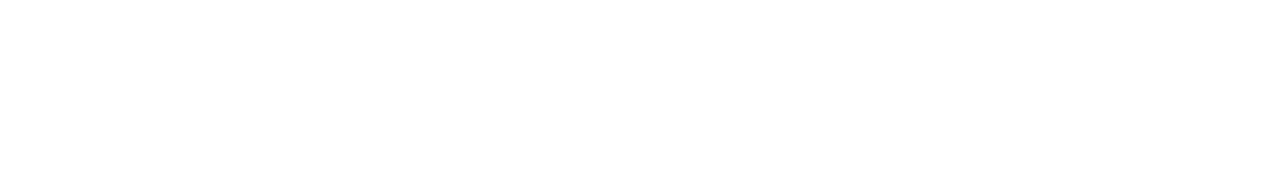
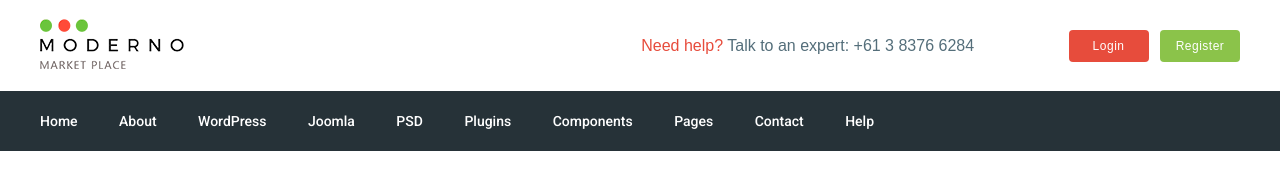
Before and after one commit to alex-nov-777/moderno, a website: page app/index.html in a window 1280 px wide. Drawn offline with nearby package versions, Linux system fonts and the light colour scheme; files that its build step writes are made by us from their sources.

Commit message:
added header

```diff
--- a/app/index.html
+++ b/app/index.html
@@ -1,17 +1,83 @@
 <!DOCTYPE html>
 <html lang="en">
+
 <head>
   <meta charset="UTF-8">
   <meta name="viewport" content="width=device-width, initial-scale=1.0">
   <meta http-equiv="X-UA-Compatible" content="ie=edge">
   <title>Moderno</title>
+  <link href="https://fonts.googleapis.com/css2?family=Roboto:wght@400;500;700&display=swap" rel="stylesheet">
   <link rel="stylesheet" href="css/style.min.css">
 </head>
+
 <body>
-
+  <header class="header">
+    <div class="header__top">
+      <div class="container">
+        <div class="header__top-inner">
+          <div class="header__logo">
+            <a href="#">
+              <img src="images/logo/logo.png" alt="">
+            </a>
+          </div>
+          <div class="header__text">
+            <a href="#">
+              <span>Need help?</span>
+            </a>
+            Talk to an expert:
+            <a class="header__phone" href="tel:61383766284">+61 3 8376 6284</a>
+          </div>
+          <div class="header__box">
+            <a class="basket" href="#"></a>
+            <a class="header__btn header__btn-login" href="#">Login</a>
+            <a class="header__btn header__btn-register" href="#">Register</a>
+          </div>
+        </div>
+      </div>
+    </div>
+    <div class="header__menu">
+      <div class="container">
+        <nav class="menu">
+          <ul class="menu__list">
+            <li>
+              <a href="#">Home</a>
+            </li>
+            <li>
+              <a href="#">About</a>
+            </li>
+            <li>
+              <a href="#">WordPress</a>
+            </li>
+            <li>
+              <a href="#">Joomla</a>
+            </li>
+            <li>
+              <a href="#">PSD</a>
+            </li>
+            <li>
+              <a href="#">Plugins</a>
+            </li>
+            <li>
+              <a href="#">Components</a>
+            </li>
+            <li>
+              <a href="#">Pages</a>
+            </li>
+            <li>
+              <a href="#">Contact</a>
+            </li>
+            <li>
+              <a href="#">Help</a>
+            </li>
+          </ul>
+        </nav>
+      </div>
+    </div>
+  </header>
 
   <script src="https://ajax.googleapis.com/ajax/libs/jquery/3.4.1/jquery.min.js"></script>
   <script src="js/libs.min.js"></script>
   <script src="js/main.js"></script>
 </body>
+
 </html>
--- a/app/scss/_fonts.scss
+++ b/app/scss/_fonts.scss
@@ -0,0 +1,21 @@
+@font-face {
+   font-family: 'Roboto-Regular', sans-serif;
+   src: url('../fonts/Roboto-Regular.woff2') format('woff2'),
+		  url('../fonts/Roboto-Regular.woff') format('woff');
+   font-weight: 400;
+   font-display: swap;
+}
+@font-face {
+   font-family: 'Roboto-Medium', sans-serif;
+   src: url('../fonts/Roboto-Medium.woff2') format('woff2'),
+		  url('../fonts/Roboto-Medium.woff') format('woff');
+   font-weight: 500;
+   font-display: swap;
+}
+@font-face {
+   font-family: 'Roboto-Bold', sans-serif;
+   src: url('../fonts/Roboto-Bold.woff2') format('woff2'),
+		  url('../fonts/Roboto-Bold.woff') format('woff');
+   font-weight: 700;
+   font-display: swap;
+}
--- /dev/null
+++ b/app/scss/_global.scss
@@ -0,0 +1,34 @@
+html{
+   box-sizing: border-box;
+   overflow-x: hidden;
+}
+*{
+   padding: 0;
+   margin: 0;
+   border: 0;
+}
+*::before,
+*::after{
+   box-sizing: inherit;
+}
+a{
+   display: inline-block;
+   text-decoration: none;
+   color: $text;
+}
+ul,
+li{
+   margin: 0;
+   padding: 0;
+   list-style: none;
+}
+body{
+   font-family: 'Roboto-Regular', sans-serif;
+   font-weight: 400;
+   color: $text;
+}
+.container{
+   max-width: 1200px;
+   margin: 0 auto;
+   padding: 0 15px;
+}
--- a/app/scss/_vars.scss
+++ b/app/scss/_vars.scss
@@ -0,0 +1,4 @@
+$text: #546e7a;
+$red: #e74c3c;
+$green: #8bc34a;
+$bg: #263238;
--- a/app/scss/style.scss
+++ b/app/scss/style.scss
@@ -1,5 +1,65 @@
 @import "vars";
-@import "libs";
+@import "global";
 @import "fonts";
 
-@import "media";
+.header {
+
+   &__top-inner {
+      height: 91px;
+      display: flex;
+      justify-content: space-between;
+      align-items: center;
+   }
+   &__text {
+      margin-left: auto;
+      margin-right: 90px;
+      span{
+         color: $red;
+      }
+   }
+    &__btn {
+      width: 72px;
+      font-size: 12px;
+      line-height: 24px;
+      letter-spacing: 0.5px;
+      text-align: center;
+      color: #fff;
+      padding: 4px;
+      border-radius: 4px;
+   }
+
+   &__btn-login {
+      background-color: $red;
+      margin-right: 7px;
+   }
+
+   &__btn-register {
+      background-color: $green;
+   }
+
+   &__menu {
+      background-color: $bg;
+   }
+}
+.basket {}
+
+.menu {
+   height: 60px;
+   display: flex;
+   align-items: center;
+   &__list {
+       li{
+          display: inline-block;
+          & + li{
+             margin-left: 37px;
+          }
+       }
+       a{
+          font-size: 14px;
+          font-family: 'Roboto', sans-serif;
+          font-weight: 500;
+          line-height: 30px;
+          color: #fff;
+       }
+   }
+}
--- a/package.json
+++ b/package.json
@@ -14,12 +14,14 @@
     "gulp": "^4.0.2",
     "gulp-autoprefixer": "^6.1.0",
     "gulp-concat": "^2.6.1",
+    "gulp-cssmin": "^0.2.0",
     "gulp-rename": "^1.4.0",
     "gulp-sass": "^4.0.2",
     "gulp-uglify": "^3.0.2",
     "normalize.css": "^8.0.1"
   },
   "dependencies": {
+    "magnific-popup": "^1.1.0",
     "slick-carousel": "^1.8.1"
   }
 }
```
Also changed, not shown: app/fonts/Roboto-Bold.woff (added), app/fonts/Roboto-Bold.woff2 (added), app/fonts/Roboto-Medium.woff (added), app/fonts/Roboto-Medium.woff2 (added), app/fonts/Roboto-Regular.woff (added), app/fonts/Roboto-Regular.woff2 (added), app/images/logo/logo.png (added), css/style.css (added), 1 other file.
